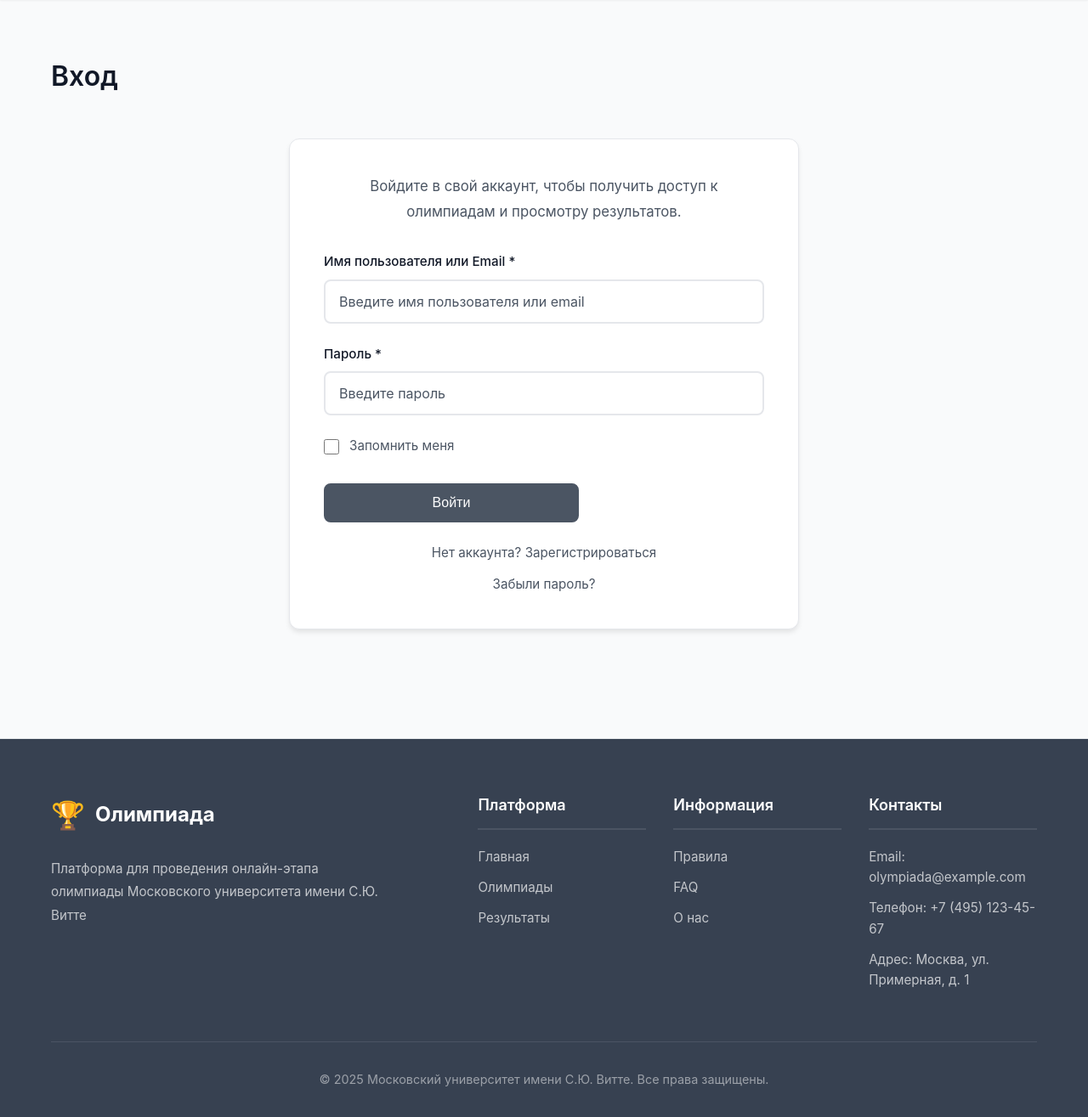
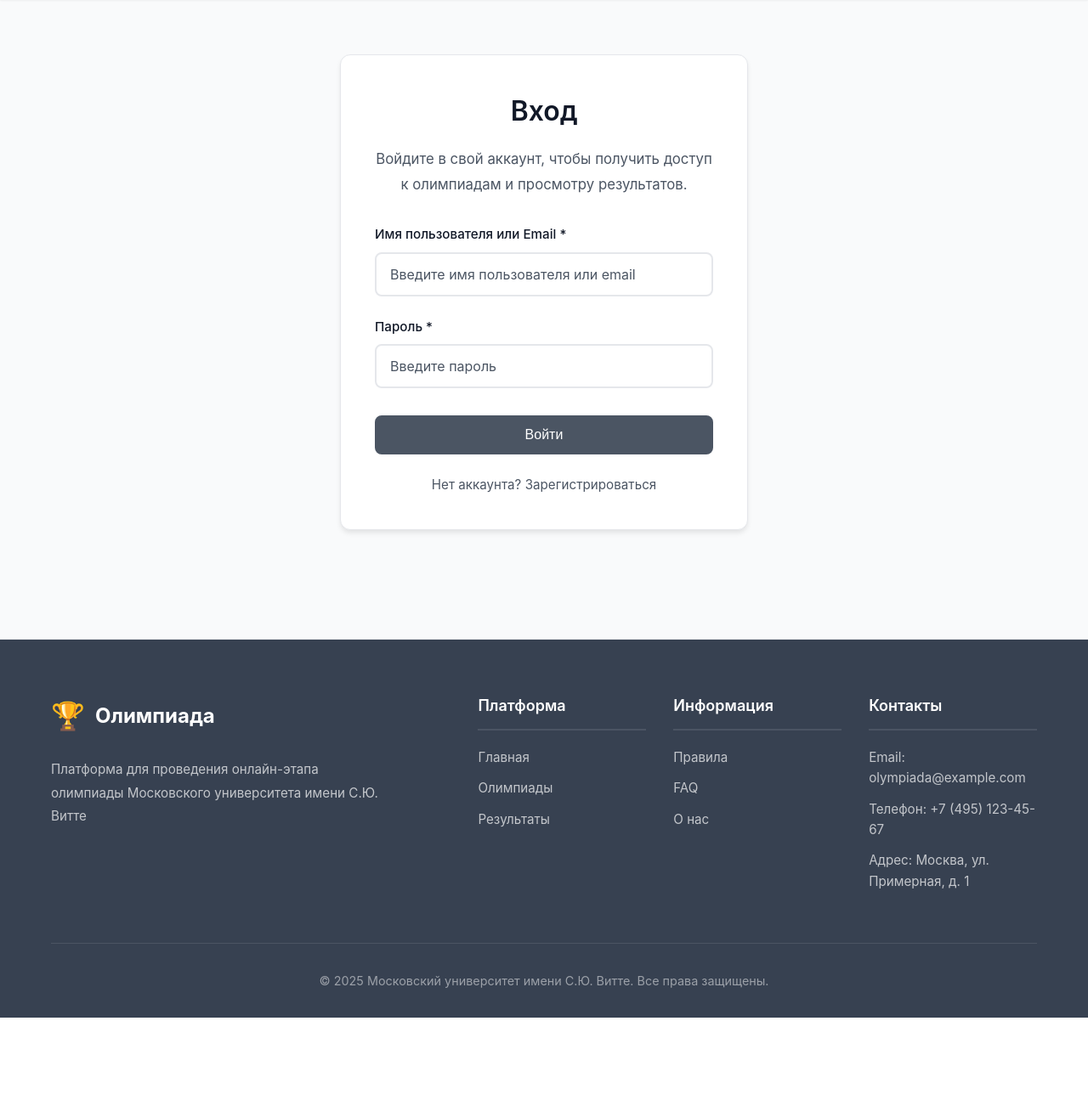
Before and after one commit to olympiada123/olympiada, a Django app: page /login/ in a window 1280 px wide. Shown: the part 75-1390 px from the top of the page at 85% size. After the commit the page ends 1273 px from the top, so only its background shows below. Run offline with Django 5.2, Linux system fonts and the light colour scheme.

Commit message:
Tweaked login page UI

```diff
--- a/app/static/css/style.css
+++ b/app/static/css/style.css
@@ -2558,9 +2558,17 @@ textarea.form-control {
     border: 1px solid var(--border-color);
     border-radius: 0.75rem;
     padding: 2.5rem;
-    max-width: 600px;
+    max-width: 480px;
     margin: 0 auto;
     box-shadow: var(--shadow-md);
+}
+
+.auth-title {
+    font-size: 2rem;
+    font-weight: 600;
+    color: var(--text-primary);
+    margin: 0 0 1rem 0;
+    text-align: center;
 }
 
 .auth-description {
--- a/app/templates/login.html
+++ b/app/templates/login.html
@@ -5,10 +5,9 @@
 {% block content %}
 <div class="container">
     <div class="about-page">
-        <h1 class="about-page-title">Вход</h1>
-
         <section class="about-section">
             <div class="auth-card">
+                <h1 class="auth-title">Вход</h1>
                 <p class="auth-description">
                     Войдите в свой аккаунт, чтобы получить доступ к олимпиадам и просмотру результатов.
                 </p>
@@ -42,22 +41,14 @@
                         >
                     </div>
 
-                    <div class="form-group">
-                        <label class="form-checkbox">
-                            <input type="checkbox" name="remember_me" id="id_remember_me">
-                            <span>Запомнить меня</span>
-                        </label>
-                    </div>
-
                     <div class="form-group" style="margin-top: 2rem;">
-                        <button type="submit" class="btn btn-primary" style="width: 100%; max-width: 300px;">
+                        <button type="submit" class="btn btn-primary" style="width: 100%;">
                             Войти
                         </button>
                     </div>
 
                     <div class="auth-links">
                         <a href="{% url 'register' %}" class="auth-link">Нет аккаунта? Зарегистрироваться</a>
-                        <a href="#" class="auth-link">Забыли пароль?</a>
                     </div>
                 </form>
             </div>
```
